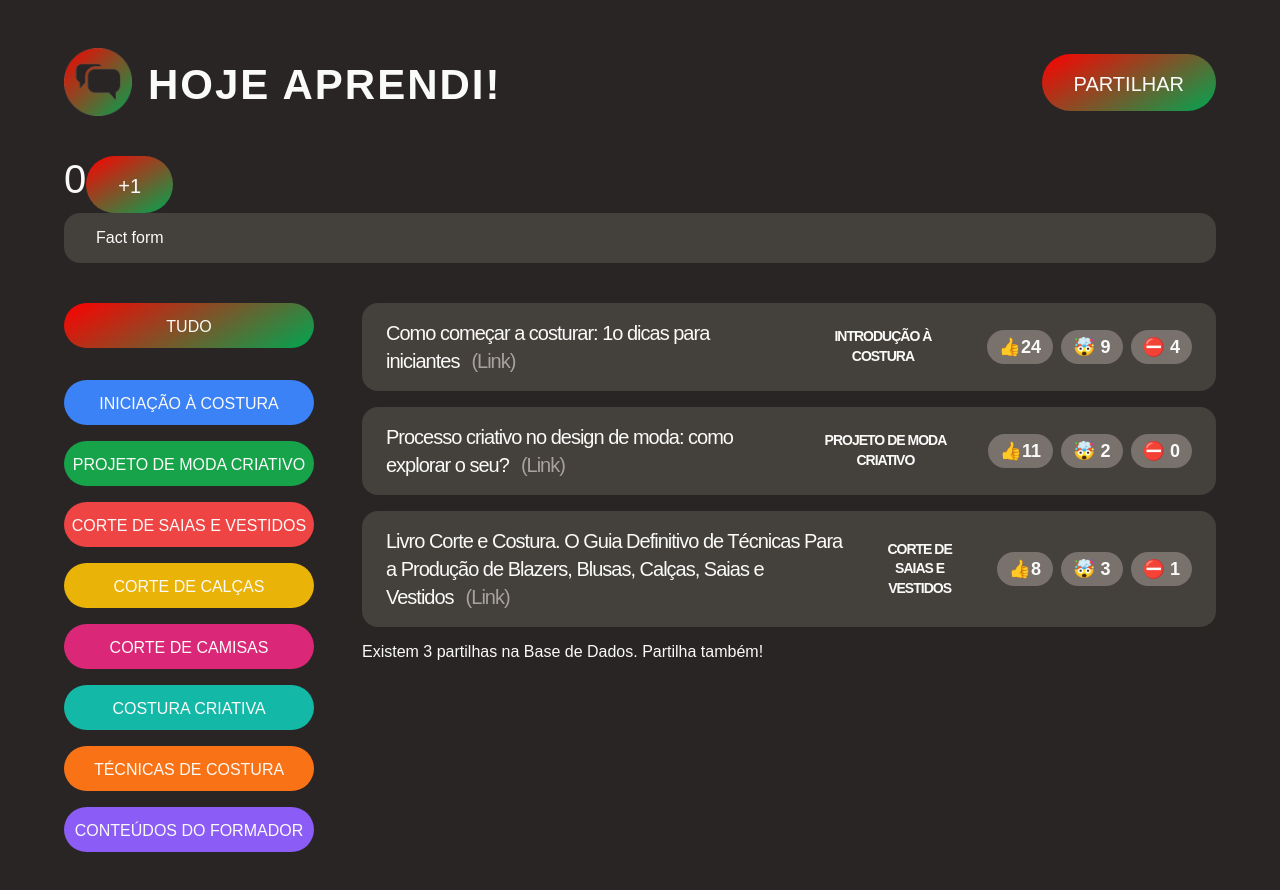
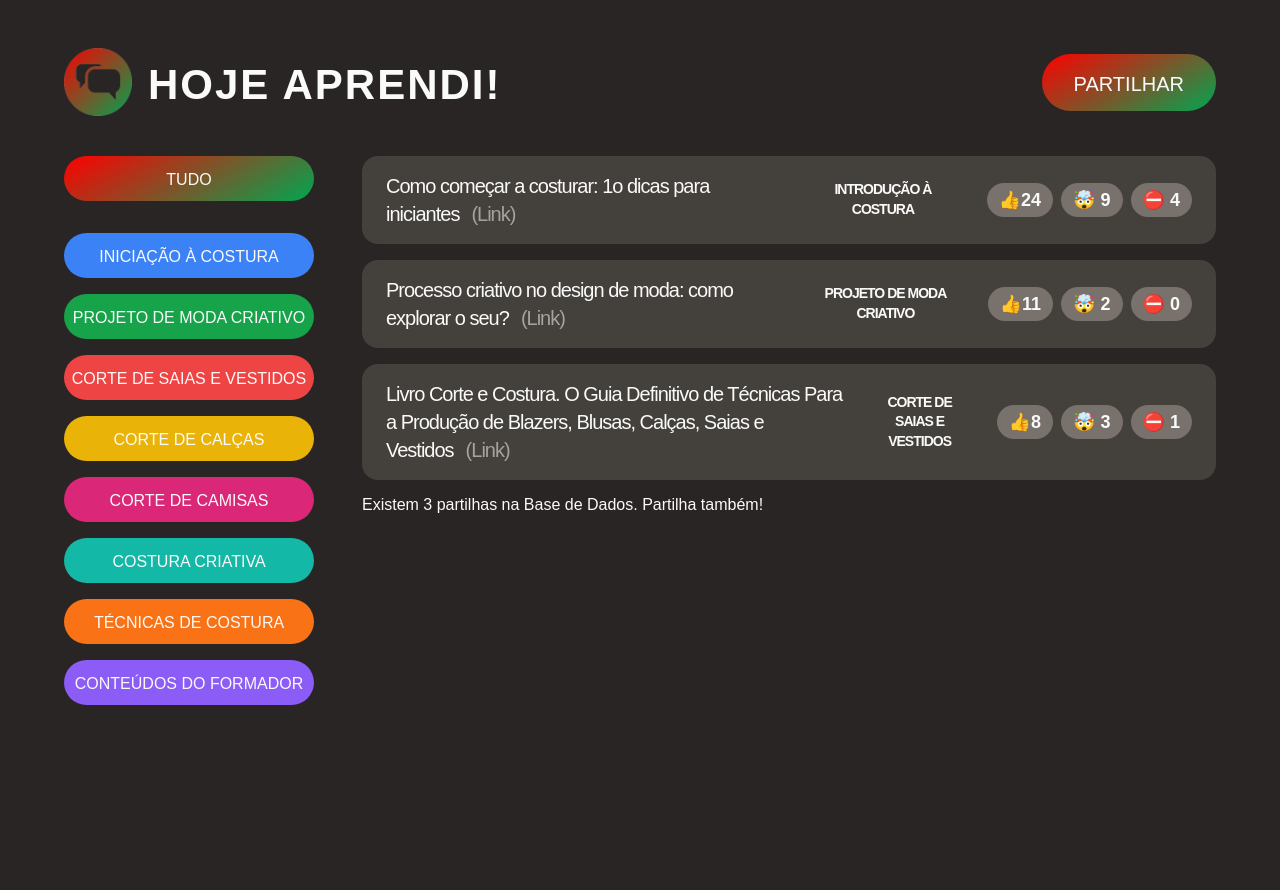
Before and after one commit to Joshhortt/hoje-aprendi, a React (Create React App) app: page / in a window 1280 px wide. Shown: the top 890 px of the page. After the commit the page ends 800 px from the top, so only its background shows below. Built offline with nearby package versions, Linux system fonts and the light colour scheme; a web font is replaced by a local one.

Commit message:
feat: Display & hide Form using setter state function

```diff
--- a/src/App.js
+++ b/src/App.js
@@ -50,6 +50,11 @@
 }
 
 function App() {
+  // Three Parts of using state
+
+  // 1. Define state variable
+  const [showForm, setShowForm] = useState(false);
+
   const appTitle = "Hoje Aprendi!";
   return (
     <>
@@ -59,10 +64,17 @@
           <img src="logo.png" height="68" width="68" alt="Hoje Aprendi!" />
           <h1>{appTitle}</h1>
         </div>
-        <button className="btn btn-large btn-open">Partilhar</button>
+        <button
+          className="btn btn-large btn-open"
+          // 3. Update state variable
+          onClick={() => setShowForm((show) => !show)}
+        >
+          Partilhar
+        </button>
       </header>
-      <Counter />
-      <NewFactForm />
+      {/* 2. Define state variable */}
+      {showForm ? <NewFactForm /> : null}
+
       <main className="main">
         <CategoryFilter />
         <FactList />
```
